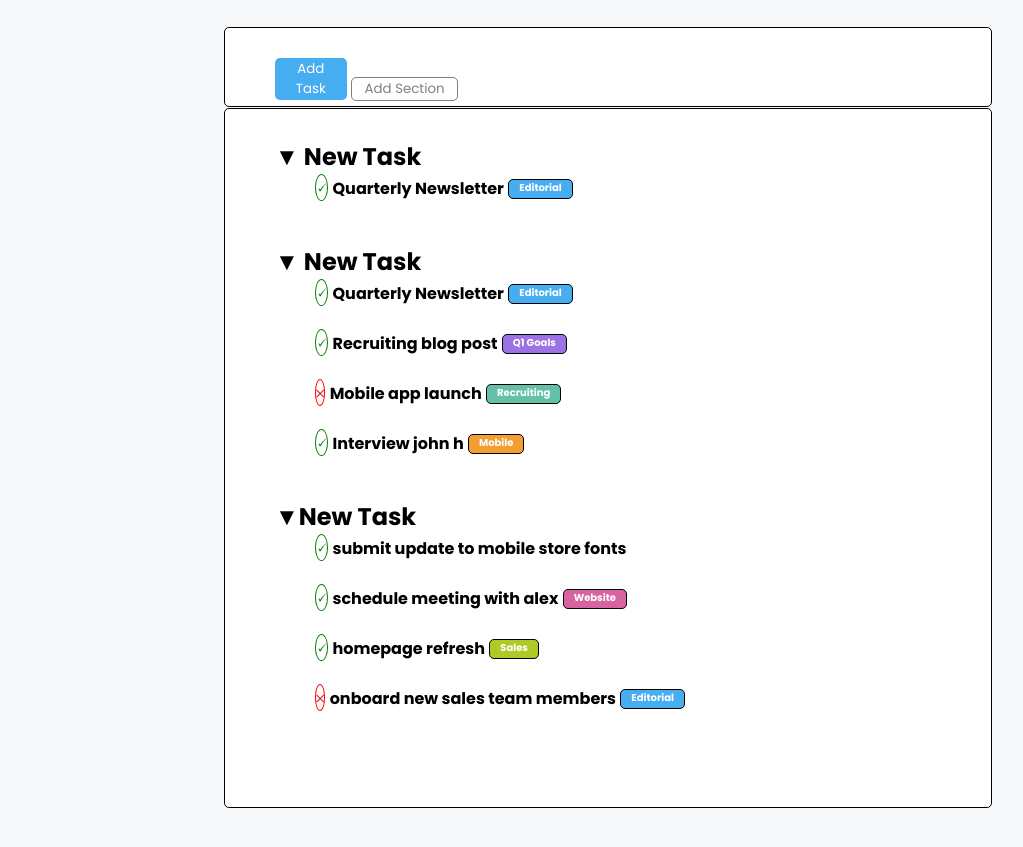
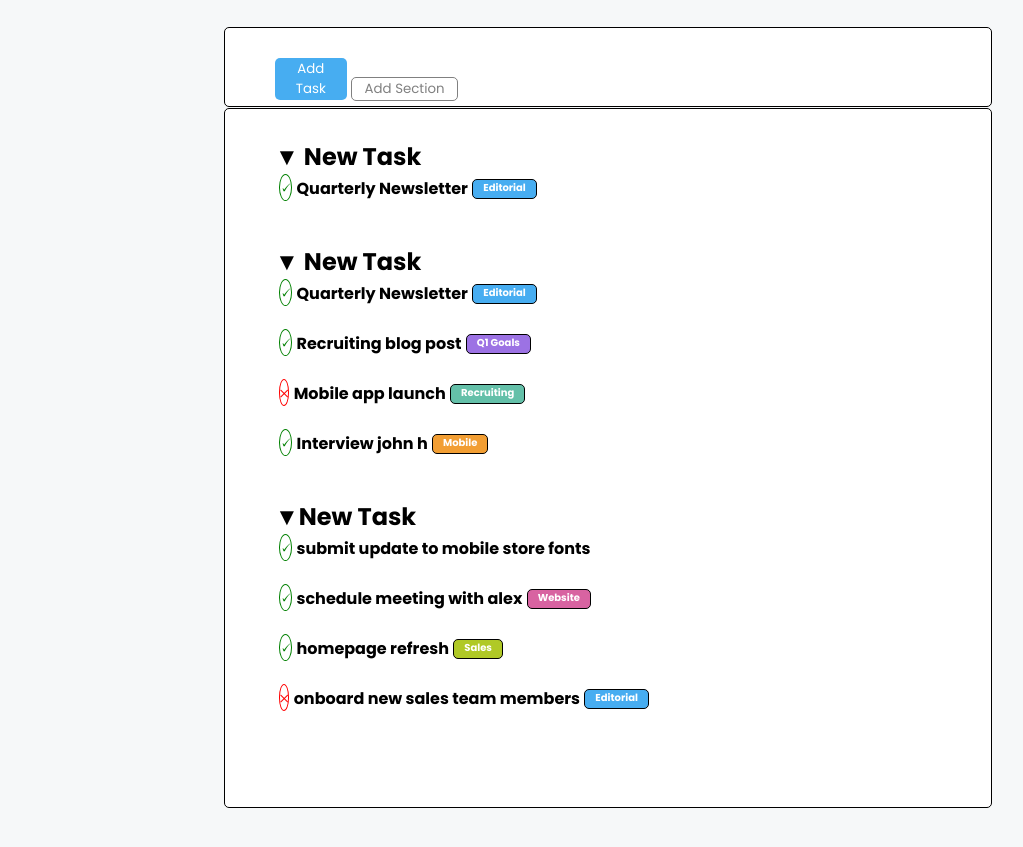
Before and after one commit to DavidIncarbone/html-css-toboolist, a plain HTML site: page index.html in a window 1280 px wide. Shown: the part 53-900 px from the top of the page, without its empty margins (32-1055 px from the left). Drawn offline with Linux system fonts and the light colour scheme.

Commit message:
fixed ul margin left

```diff
--- a/css/style.css
+++ b/css/style.css
@@ -13,6 +13,7 @@
 ul {
 
     list-style-type: none;
+    margin-left: -36px;
 
 
 }
```
